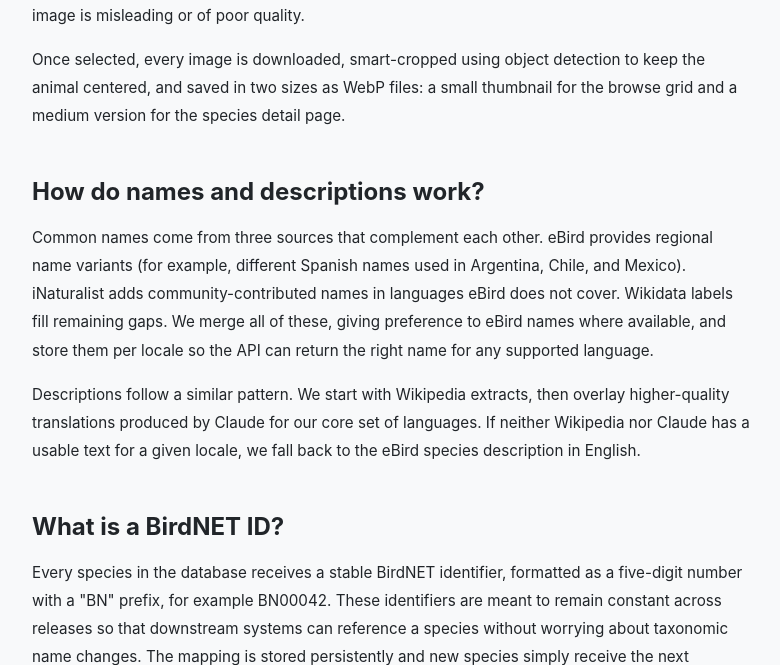
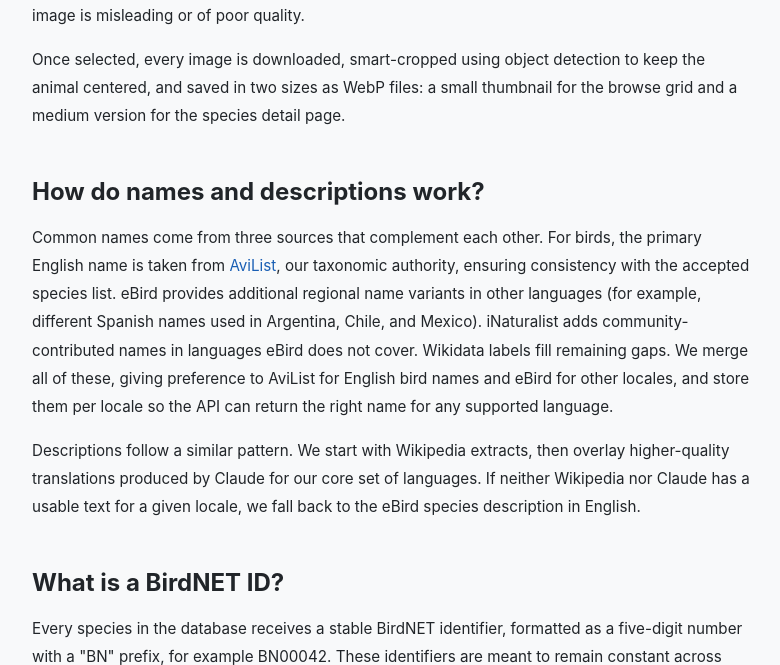
Before and after one commit to birdnet-team/birdnet-taxonomy, a FastAPI app: page /about in a window 1280 px wide. Shown: the part 1378-2043 px from the top of the page, without its empty margins (74-854 px from the left). Run offline with FastAPI, Linux system fonts and the light colour scheme.

Commit message:
feat: add alternative common name support and update related templates

```diff
--- a/web/server.py
+++ b/web/server.py
@@ -98,6 +98,7 @@ class SpeciesRecord(BaseModel):
     birdnet_id: Optional[str] = Field(None, examples=["BN00498"])
     scientific_name: str = Field(..., examples=["Anas platyrhynchos"])
     common_name: str = Field("", examples=["Mallard"])
+    common_name_alt: Optional[str] = Field(None, description="Alternative English name (Clements/eBird)", examples=["Rock Pigeon"])
     taxon_group: str = Field("", examples=["Aves"])
     observations_count: Optional[int] = Field(None, examples=[829418])
     inat_id: Optional[int] = Field(None, examples=[6930])
--- a/web/templates/about.html
+++ b/web/templates/about.html
@@ -116,13 +116,17 @@
 <h2>How do names and descriptions work?</h2>
 
 <p>
-    Common names come from three sources that complement each other. eBird
-    provides regional name variants (for example, different Spanish names used
-    in Argentina, Chile, and Mexico). iNaturalist adds community-contributed
-    names in languages eBird does not cover. Wikidata labels fill remaining
-    gaps. We merge all of these, giving preference to eBird names where
-    available, and store them per locale so the API can return the right name
-    for any supported language.
+    Common names come from three sources that complement each other. For
+    birds, the primary English name is taken from
+    <a href="https://avilist.org">AviList</a>, our taxonomic authority,
+    ensuring consistency with the accepted species list. eBird provides
+    additional regional name variants in other languages (for example,
+    different Spanish names used in Argentina, Chile, and Mexico). iNaturalist
+    adds community-contributed names in languages eBird does not cover.
+    Wikidata labels fill remaining gaps. We merge all of these, giving
+    preference to AviList for English bird names and eBird for other locales,
+    and store them per locale so the API can return the right name for any
+    supported language.
 </p>
 
 <p>
--- a/web/templates/species.html
+++ b/web/templates/species.html
@@ -223,6 +223,7 @@
 
     <div class="species-info">
         <h1>{{ s.common_name or s.scientific_name }}</h1>
+        {% if s.common_name_alt %}<div style="font-size: 0.95rem; color: var(--muted); margin-bottom: 0.2rem;">also known as {{ s.common_name_alt }}</div>{% endif %}
         <div class="sci-name">{{ s.scientific_name }}</div>
 
         <table class="info-table">
```
Also changed, not shown: build/metadata.py.
